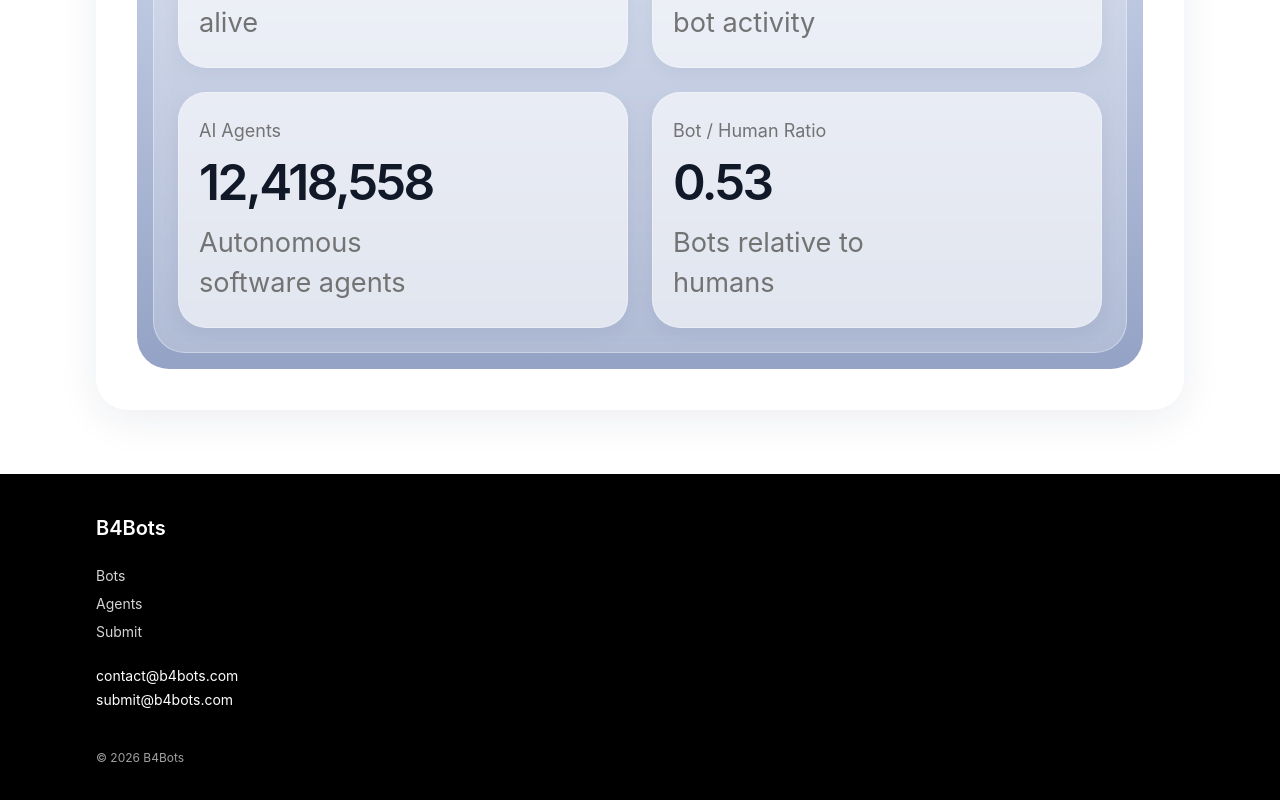
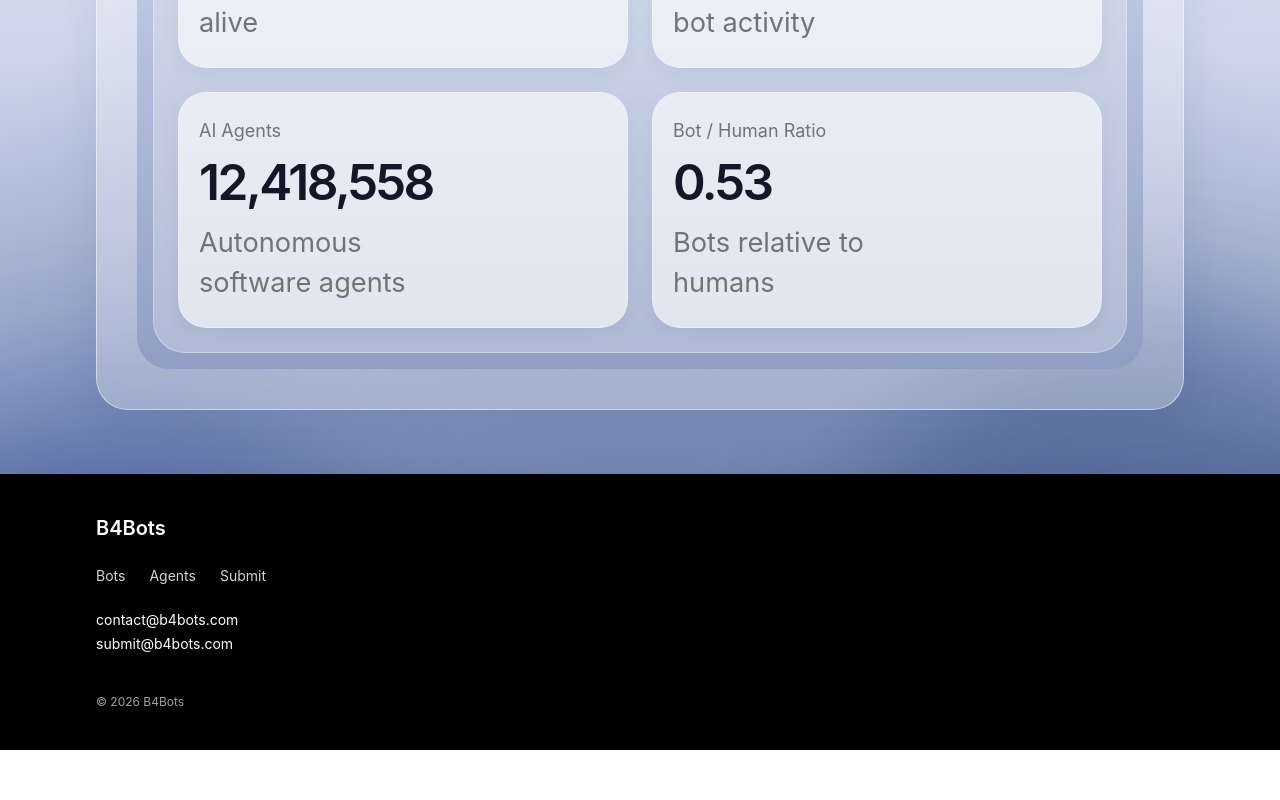
Before and after one commit to b4bots-ux/BlipBlop, a Next.js app: page / in a window 1280 px wide. Shown: the part 1080-1880 px from the top of the page. After the commit the page ends 1830 px from the top, so only its background shows below. Built offline with nearby package versions, Linux system fonts and the light colour scheme.

Commit message:
Update layout.tsx

```diff
--- a/app/layout.tsx
+++ b/app/layout.tsx
@@ -1,4 +1,10 @@
 import "./globals.css";
+import type { Metadata } from "next";
+
+export const metadata: Metadata = {
+  title: "B4Bots",
+  description: "Bot population, at a glance.",
+};
 
 export default function RootLayout({
   children,
@@ -7,23 +13,37 @@ export default function RootLayout({
 }) {
   return (
     <html lang="en">
-      <body className="min-h-screen text-black">
-        <div className="flex min-h-screen flex-col">
+      <body className="min-h-screen overflow-x-hidden text-black">
+        <div className="relative flex min-h-screen flex-col overflow-x-hidden">
+          <div className="pointer-events-none absolute inset-0 -z-10 overflow-hidden">
+            <div className="absolute inset-0 bg-[linear-gradient(to_bottom,#edf3ff_0%,#edf2fb_22%,#e4eaf7_42%,#ccd5ea_62%,#8b9bc2_82%,#243d72_100%)]" />
+            <div className="absolute left-[-10%] top-[-4%] h-[320px] w-[320px] rounded-full bg-cyan-300/20 blur-3xl sm:h-[420px] sm:w-[420px]" />
+            <div className="absolute right-[-8%] top-[2%] h-[260px] w-[260px] rounded-full bg-emerald-300/16 blur-3xl sm:h-[360px] sm:w-[360px]" />
+            <div className="absolute left-[8%] top-[28%] h-[260px] w-[260px] rounded-full bg-indigo-300/14 blur-3xl sm:h-[340px] sm:w-[340px]" />
+            <div className="absolute right-[6%] top-[40%] h-[260px] w-[260px] rounded-full bg-sky-300/10 blur-3xl sm:h-[320px] sm:w-[320px]" />
+            <div className="absolute inset-x-0 bottom-0 h-[50%] bg-[radial-gradient(ellipse_at_center,rgba(35,62,116,0.20)_0%,rgba(35,62,116,0.10)_40%,rgba(35,62,116,0)_75%)]" />
+            <div className="absolute left-[-12%] bottom-[-8%] h-[360px] w-[360px] rounded-full bg-blue-900/28 blur-3xl sm:h-[520px] sm:w-[520px]" />
+            <div className="absolute right-[-14%] bottom-[-10%] h-[420px] w-[420px] rounded-full bg-[#18376f]/34 blur-3xl sm:h-[620px] sm:w-[620px]" />
+            <div className="absolute left-[18%] bottom-[-14%] h-[260px] w-[260px] rounded-full bg-indigo-800/20 blur-3xl sm:h-[360px] sm:w-[360px]" />
+          </div>
 
           <main className="flex-1">{children}</main>
 
           <footer className="bg-black text-white">
             <div className="mx-auto max-w-6xl px-4 py-10 sm:px-6 lg:px-8">
               <div className="flex flex-col gap-6">
+                <h3 className="text-xl font-semibold">B4Bots</h3>
 
-                <h3 className="text-xl font-semibold">
-                  B4Bots
-                </h3>
-
-                <div className="flex flex-col gap-2 text-sm text-neutral-300">
-                  <a href="/bots" className="hover:text-white">Bots</a>
-                  <a href="/agents" className="hover:text-white">Agents</a>
-                  <a href="/submit" className="hover:text-white">Submit</a>
+                <div className="flex flex-col gap-2 text-sm text-neutral-300 sm:flex-row sm:gap-6">
+                  <a href="/bots" className="hover:text-white">
+                    Bots
+                  </a>
+                  <a href="/agents" className="hover:text-white">
+                    Agents
+                  </a>
+                  <a href="/submit" className="hover:text-white">
+                    Submit
+                  </a>
                 </div>
 
                 <div className="flex flex-col gap-1 text-sm">
@@ -35,14 +55,12 @@ export default function RootLayout({
                   </a>
                 </div>
 
-                <div className="text-xs text-neutral-400 pt-4">
+                <div className="pt-4 text-xs text-neutral-400">
                   © 2026 B4Bots
                 </div>
-
               </div>
             </div>
           </footer>
-
         </div>
       </body>
     </html>
```
